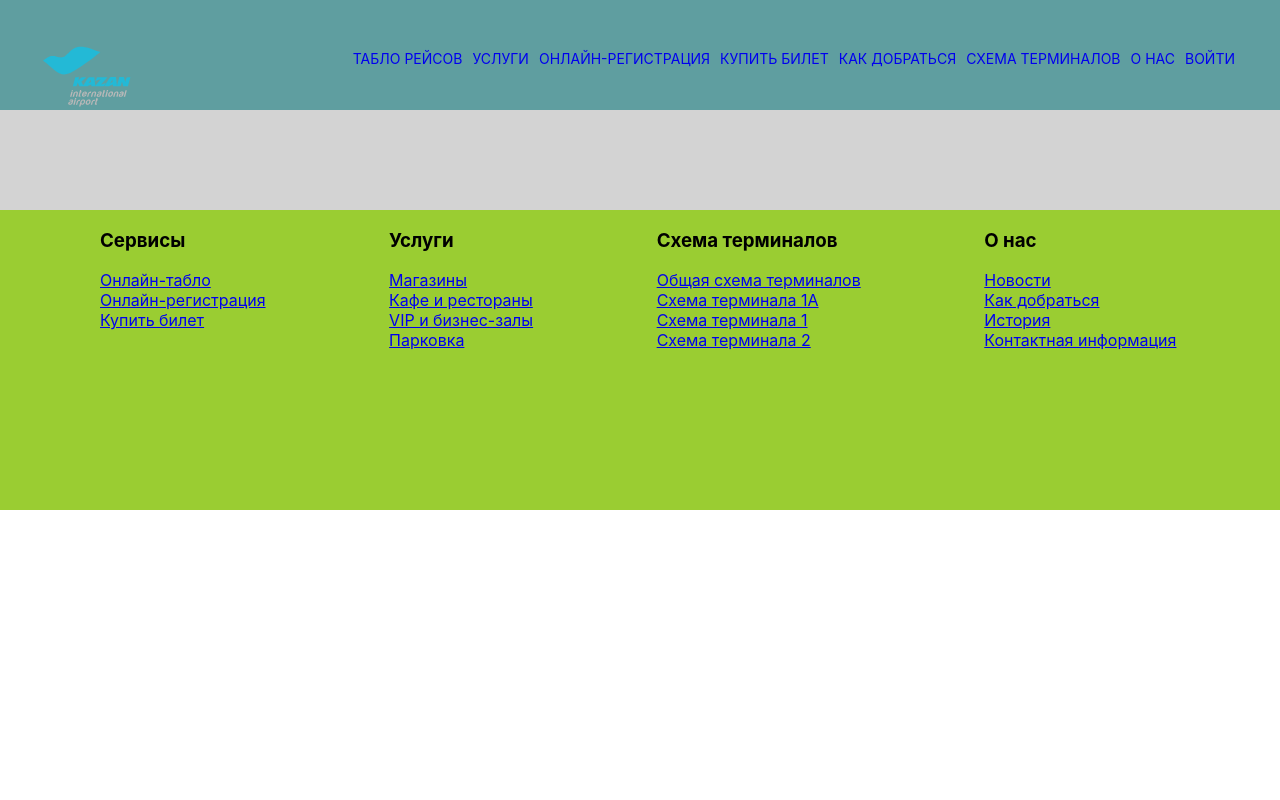
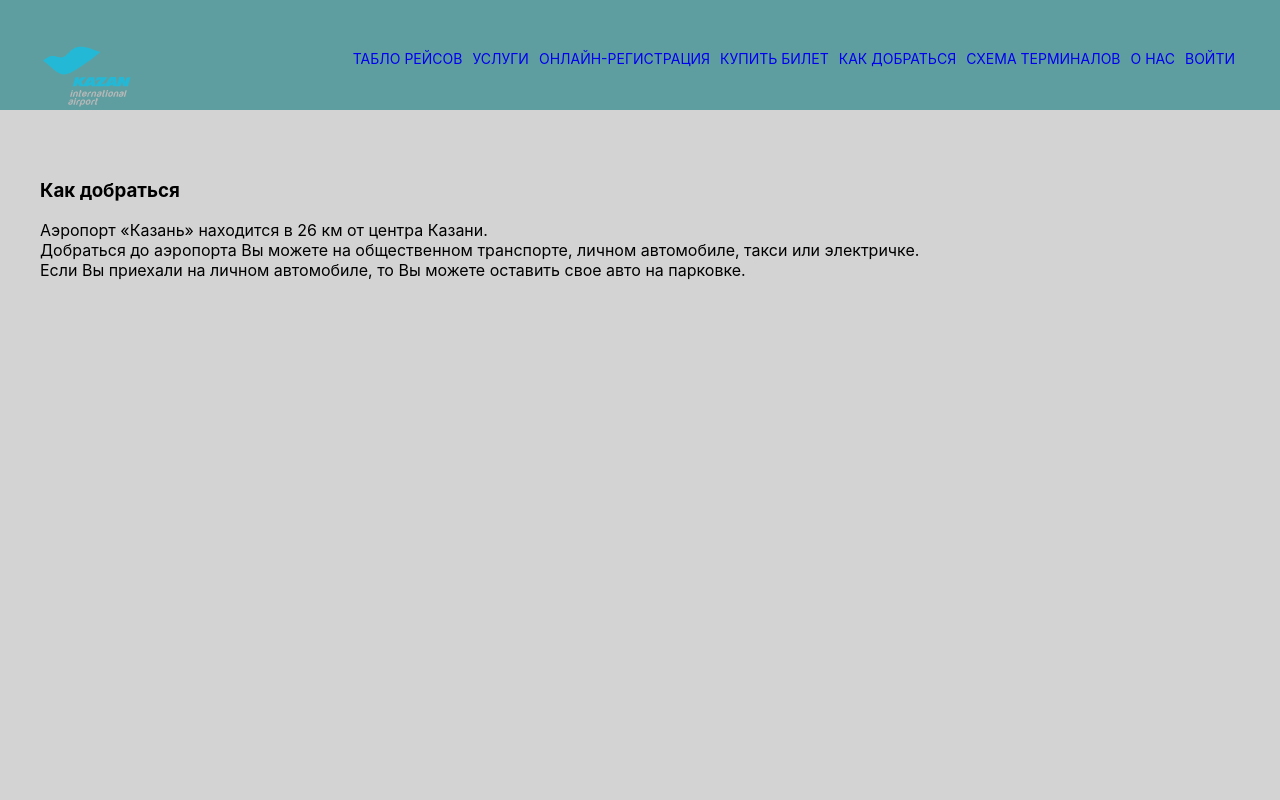
Before and after one commit to ValerXenus/KazanAirportWebApp, a React (Create React App) app in the folder kazan_airport_client/: page /howtoget in a window 1280 px wide. Shown: the top 800 px of the page. Built offline with nearby package versions, Linux system fonts and the light colour scheme.

Commit message:
How to go page

```diff
--- a/kazan_airport_client/src/App.js
+++ b/kazan_airport_client/src/App.js
@@ -6,6 +6,7 @@ import styles from './App.module.css';
 import Footer from './components/Footer/Footer';
 import Schedule from './components/Pages/Schedule/Schedule';
 import Services from './components/Pages/ServicesComponents/Services';
+import HowToGet from './components/Pages/HowToGet/HowToGet';
 
 function App() {
   return (
@@ -19,6 +20,7 @@ function App() {
             <Route path="/" exact={true} render={() => <Home /> } />
             <Route path="/schedule" exact={true} render={() => <Schedule /> } />
             <Route path="/services" render={() => <Services /> } />
+            <Route path="/howtoget" render={() => <HowToGet /> } />
           </div>
         </div>
         <footer>
--- a/kazan_airport_client/src/components/Footer/Footer.js
+++ b/kazan_airport_client/src/components/Footer/Footer.js
@@ -29,7 +29,7 @@ const Footer = () => {
                 <div className={styles.aboutInfo}>
                     <h3>О нас</h3>
                     <div><NavLink to="/">Новости</NavLink></div>
-                    <div><NavLink to="/">Как добраться</NavLink></div>
+                    <div><NavLink to="/howtoget">Как добраться</NavLink></div>
                     <div><NavLink to="/">История</NavLink></div>
                     <div><NavLink to="/">Контактная информация</NavLink></div>
                 </div>
--- a/kazan_airport_client/src/components/NavigationMenu/NavigationMenu.js
+++ b/kazan_airport_client/src/components/NavigationMenu/NavigationMenu.js
@@ -15,7 +15,7 @@ const NavigationMenu = () => {
                     <NavLink to="/services" className={styles.menuItem}>Услуги</NavLink>
                     <NavLink to="/" className={styles.menuItem}>Онлайн-регистрация</NavLink>
                     <NavLink to="/" className={styles.menuItem}>Купить билет</NavLink>
-                    <NavLink to="/" className={styles.menuItem}>Как добраться</NavLink>
+                    <NavLink to="/howtoget" className={styles.menuItem}>Как добраться</NavLink>
                     <NavLink to="/" className={styles.menuItem}>Схема терминалов</NavLink>
                     <NavLink to="/" className={styles.menuItem}>О нас</NavLink>
                     <NavLink to="/" className={styles.menuItem}>Войти</NavLink>
--- /dev/null
+++ b/kazan_airport_client/src/components/Pages/HowToGet/HowToGet.js
@@ -0,0 +1,18 @@
+import React from 'react';
+import styles from './HowToGet.module.css';
+
+const HowToGet = () => {
+    return (
+        <div className={styles.howToGetContainer}>
+            <h3>Как добраться</h3>
+            <div>
+                Аэропорт «Казань» находится в 26 км от центра Казани.<br/>
+                Добраться до аэропорта Вы можете на общественном транспорте, личном автомобиле, такси или электричке.<br/>
+                Если Вы приехали на личном автомобиле, то Вы можете оставить свое авто на парковке.
+            </div>
+            <iframe style={{paddingTop: 20}} src="https://yandex.ru/map-widget/v1/?um=constructor%3A2644d979829631cf03b268f595f791d63c67d236983a32ed18fed2366ea6727e&amp;source=constructor" width="1200" height="390" frameborder="0"></iframe>
+        </div>
+    );
+}
+
+export default HowToGet;
--- /dev/null
+++ b/kazan_airport_client/src/components/Pages/HowToGet/HowToGet.module.css
@@ -0,0 +1,5 @@
+.howToGetContainer {
+    margin: 0 auto;
+    width: 1200px;
+    min-height: 800px;
+}
```
Also changed, not shown: 1 other file (tests, documents, lock files or other folders).
